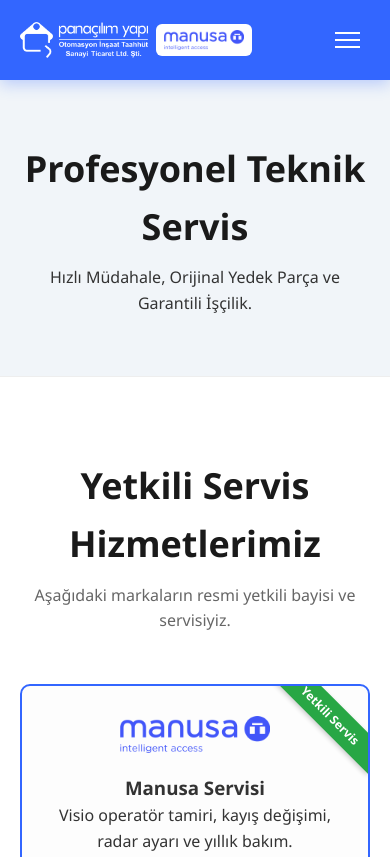
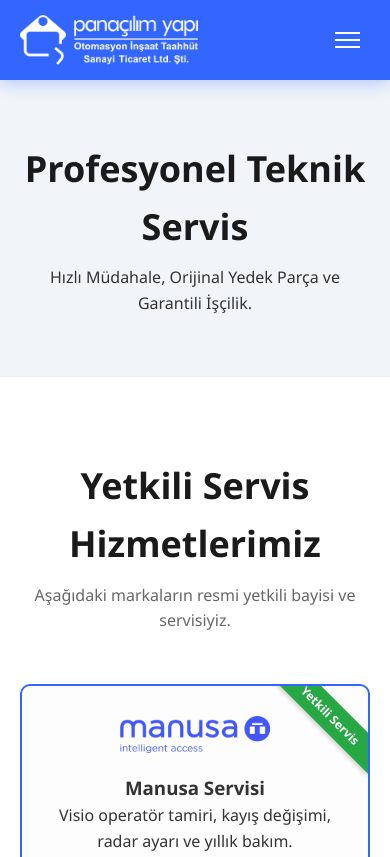
Before and after one commit to YakupGns/panacilim, a plain HTML site: page teknikservis.html in a window 390 px wide. Shown: the top 857 px of the page. Drawn offline with Linux system fonts and the light colour scheme.

Commit message:
Revert "z"
This reverts commit fbea2a3a9eccf64c8985ca947d3cc3d3e8b55244.

```diff
--- a/global.js
+++ b/global.js
@@ -11,9 +11,6 @@ document.addEventListener("DOMContentLoaded", function () {
             <div class="logo">
                 <a href="index.html">
                     <img src="img/logo.png" alt="Panaçılım Yapı Otomasyon Logo">
-                </a>
-                <a class="logo-manusa" href="manusa.html">
-                    <img src="img/logo-manusa.png" alt="Manusa">
                 </a>
             </div>
 
--- a/style.css
+++ b/style.css
@@ -72,28 +72,10 @@ header {
     height: 80px;
 }
 
-.logo {
-    display: flex;
-    align-items: center;
-    gap: 16px;
-}
-
 .logo img {
     height: 50px;
     width: auto;
     display: block;
-}
-
-.logo-manusa {
-    display: block;
-    padding: 8px 10px;
-    background: var(--beyaz);
-    border-radius: 6px;
-}
-
-.logo .logo-manusa img {
-    width: 100px;
-    height: auto;
 }
 
 .nav-links ul {
@@ -727,7 +709,7 @@ footer {
     display: none;
 }
 
-@media (max-width: 1050px) {
+@media (max-width: 768px) {
     .menu-icon {
         display: block;
         cursor: pointer;
@@ -830,27 +812,7 @@ footer {
         background: transparent;
         padding: 10px;
     }
-}
 
-@media (max-width: 480px) {
-    .logo {
-        gap: 8px;
-    }
-
-    .logo img {
-        height: 36px;
-    }
-
-    .logo-manusa {
-        padding: 6px 8px;
-    }
-
-    .logo .logo-manusa img {
-        width: 80px;
-    }
-}
-
-@media (max-width: 768px) {
     .hero h1 {
         font-size: 32px;
     }
```
